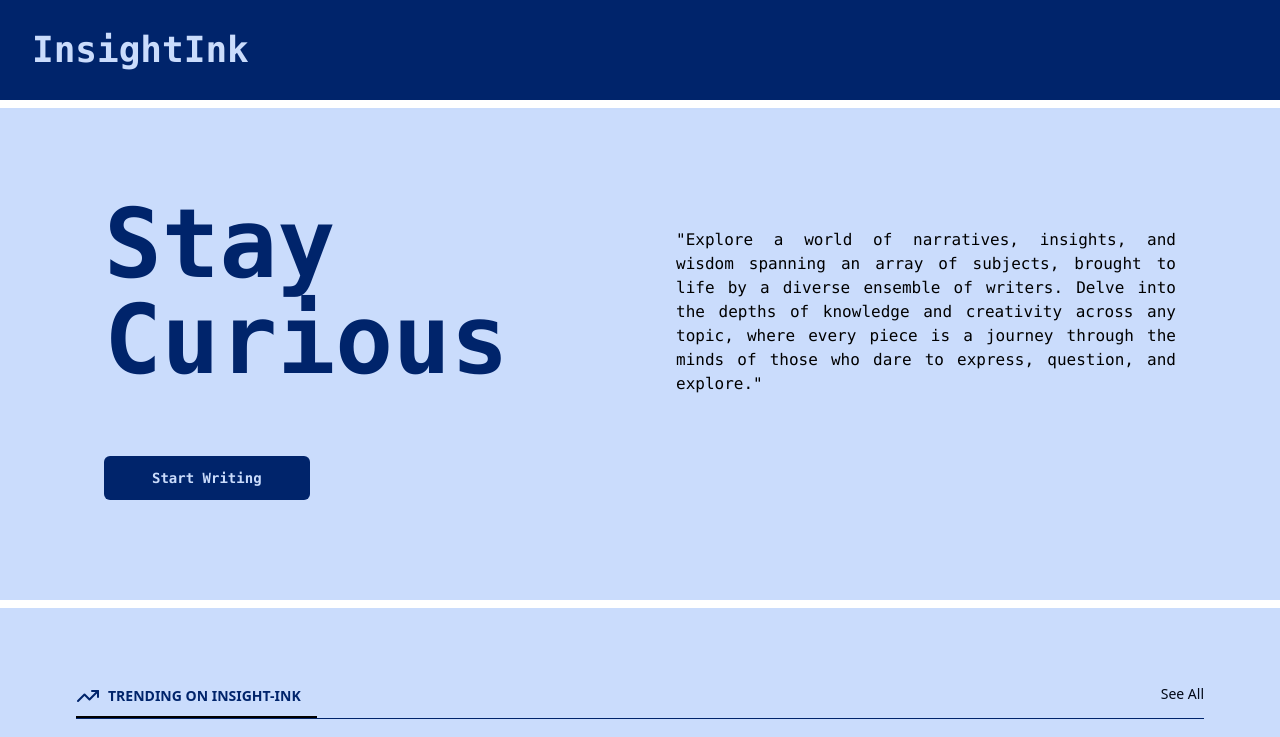
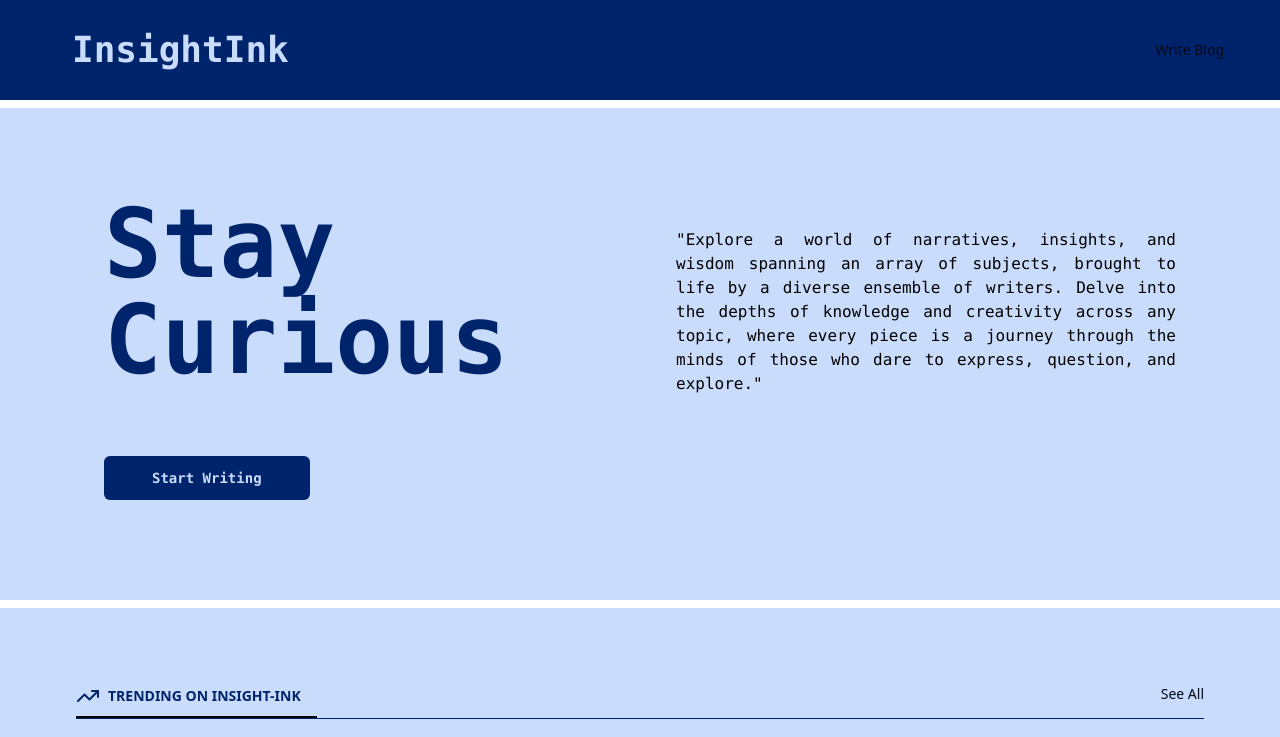
Before and after one commit to San-77x/Insight-Ink, a React (Vite) app: page / in a window 1280 px wide. Shown: the top 737 px of the page. Built offline with nearby package versions, Linux system fonts and the light colour scheme; no server answers; grey boxes are pictures that could not be loaded.

Commit message:
Changed the max-width of the Navbar from 1400px to 1200px. Added a new NavigationMenu with a single NavigationMenuItem that links to /docs.

```diff
--- a/src/components/Navbar.tsx
+++ b/src/components/Navbar.tsx
@@ -15,7 +15,7 @@ export function Navbar() {
   return (
     <>
       <div className="w-full bg-darkk">
-        <div className="h-[100px] flex items-center justify-between max-w-[1400px] mx-auto">
+        <div className="h-[100px] flex items-center justify-between max-w-[1200px] mx-auto">
           <h1 className="mx-8 font-mono  text-4xl font-extrabold text-litee">
             InsightInk
           </h1>
@@ -40,6 +40,19 @@ export function Navbar() {
                       />
                     </ul>
                   </NavigationMenuContent>
+                </NavigationMenuItem>
+              </NavigationMenuList>
+            </NavigationMenu>
+          </div>
+          <div>
+            <NavigationMenu>
+              <NavigationMenuList>
+                <NavigationMenuItem>
+                  {/* <Link href="/docs" legacyBehavior passHref> */}
+                  <NavigationMenuLink className={navigationMenuTriggerStyle()}>
+                    Write Blog
+                  </NavigationMenuLink>
+                  {/* </Link> */}
                 </NavigationMenuItem>
               </NavigationMenuList>
             </NavigationMenu>
```
